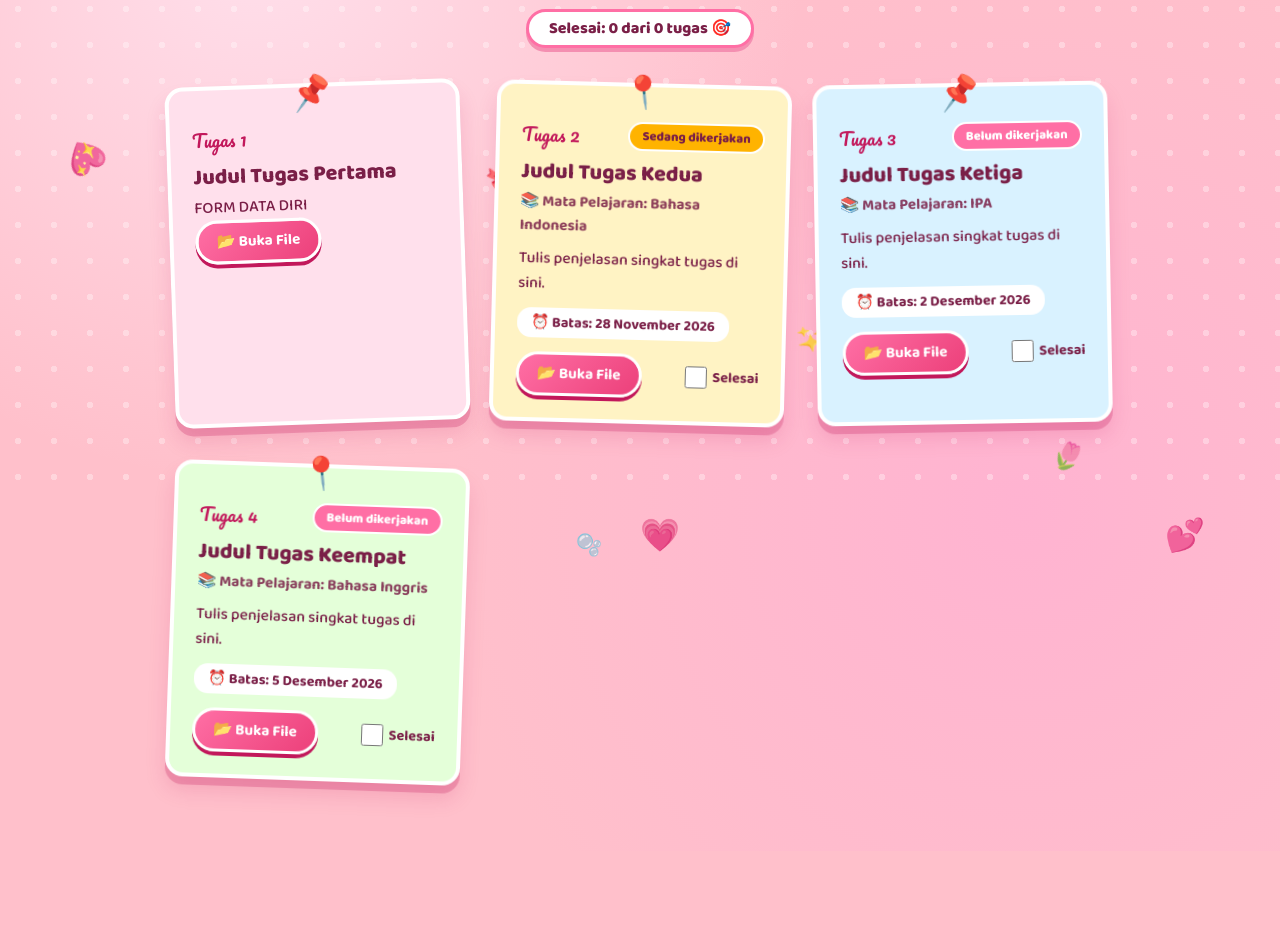
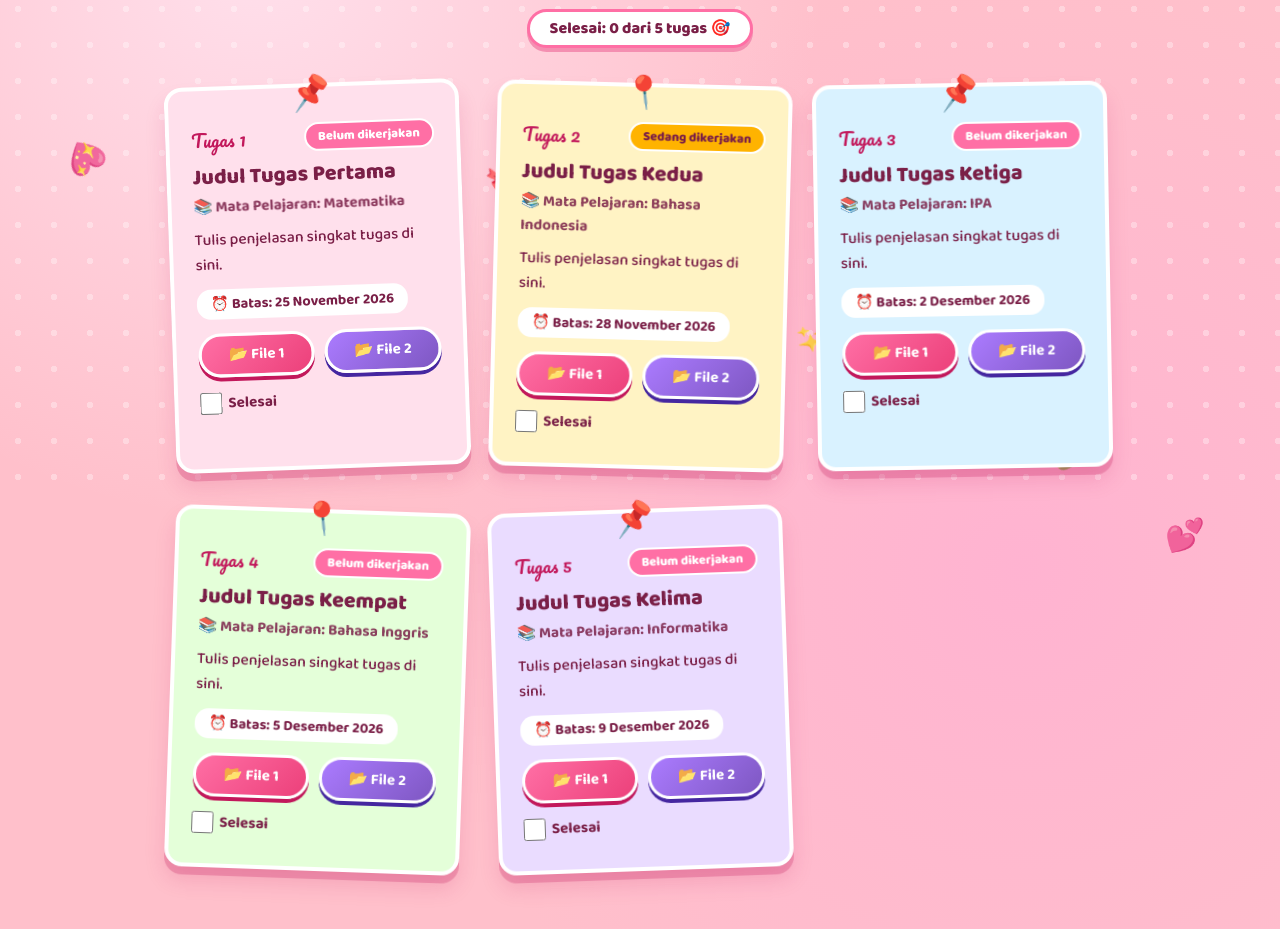
Before and after one commit to syahmiranayla1/syamiranayla, a plain HTML site: page tugas.html in a window 1280 px wide. Shown: the part 297-1226 px from the top of the page. Before the commit the page ends 1148 px from the top, so only its background shows below. Drawn offline with Linux system fonts and the light colour scheme.

Commit message:
Update tugas.html

```diff
--- a/tugas.html
+++ b/tugas.html
@@ -225,20 +225,20 @@
       margin-bottom: 14px;
     }
 
-    .aksi {
+    /* dua tombol file */
+    .file-baris {
       display: flex;
-      align-items: center;
-      justify-content: space-between;
       gap: 10px;
-      flex-wrap: wrap;
+      margin-bottom: 14px;
     }
 
     .tombol {
-      display: inline-block;
+      flex: 1;
+      text-align: center;
       text-decoration: none;
       color: #fff;
       background: linear-gradient(135deg, #ff6fa5, #ec407a);
-      padding: 7px 18px;
+      padding: 7px 10px;
       border-radius: 25px;
       font-weight: 700;
       font-size: 0.95rem;
@@ -247,9 +247,18 @@
       transition: transform 0.2s, box-shadow 0.2s;
     }
 
+    .tombol.dua {
+      background: linear-gradient(135deg, #ab7bff, #7e57c2);
+      box-shadow: 0 4px 0 #4527a0;
+    }
+
     .tombol:hover {
       transform: translateY(-3px) rotate(-2deg);
       box-shadow: 0 7px 0 #c2185b;
+    }
+
+    .tombol.dua:hover {
+      box-shadow: 0 7px 0 #4527a0;
     }
 
     .tombol:active {
@@ -257,13 +266,17 @@
       box-shadow: 0 2px 0 #c2185b;
     }
 
+    .tombol.dua:active {
+      box-shadow: 0 2px 0 #4527a0;
+    }
+
     /* centang selesai */
     .centang {
-      display: flex;
+      display: inline-flex;
       align-items: center;
       gap: 6px;
       font-weight: 700;
-      font-size: 0.9rem;
+      font-size: 0.95rem;
       cursor: pointer;
       user-select: none;
     }
@@ -283,8 +296,8 @@
 
     .stempel {
       position: absolute;
-      bottom: 62px;
-      right: 14px;
+      bottom: 16px;
+      right: 16px;
       font-size: 3rem;
       transform: rotate(-15deg) scale(0);
       transition: transform 0.35s;
@@ -394,8 +407,9 @@
 
   <!--
     CARA GANTI FILE TUGAS:
-    Ubah nama file di href="tugas1.pdf" sesuai file tugasmu.
-    Taruh file (PDF / Word / PPT / gambar) di folder yang sama dengan tugas.html.
+    Tiap tugas punya 2 file: File 1 (merah muda) dan File 2 (ungu).
+    Ubah nama file di href="tugas1-file1.pdf" dan href="tugas1-file2.pdf".
+    Taruh semua file di folder yang sama dengan halaman ini.
   -->
   <div class="grid">
 
@@ -404,12 +418,17 @@
       <span class="stempel">✅</span>
       <div class="atas">
         <span class="nomor">Tugas 1</span>
+        <span class="status belum">Belum dikerjakan</span>
       </div>
       <h3>Judul Tugas Pertama</h3>
-      <p class="Data Diri">FORM DATA DIRI</p>
-      <div class="aksi">
-        <a class="tombol" href="https://forms.gle/EKQUfj7wvx6LcBf98" target="_blank">📂 Buka File</a>
+      <p class="mapel">📚 Mata Pelajaran: Matematika</p>
+      <p class="deskripsi">Tulis penjelasan singkat tugas di sini.</p>
+      <span class="deadline">⏰ Batas: 25 November 2026</span>
+      <div class="file-baris">
+        <a class="tombol" href="tugas1-file1.pdf" target="_blank">📂 File 1</a>
+        <a class="tombol dua" href="tugas1-file2.pdf" target="_blank">📂 File 2</a>
       </div>
+      <label class="centang"><input type="checkbox"> Selesai</label>
     </div>
 
     <div class="tugas c2">
@@ -423,10 +442,11 @@
       <p class="mapel">📚 Mata Pelajaran: Bahasa Indonesia</p>
       <p class="deskripsi">Tulis penjelasan singkat tugas di sini.</p>
       <span class="deadline">⏰ Batas: 28 November 2026</span>
-      <div class="aksi">
-        <a class="tombol" href="tugas2.pdf" target="_blank">📂 Buka File</a>
-        <label class="centang"><input type="checkbox"> Selesai</label>
+      <div class="file-baris">
+        <a class="tombol" href="tugas2-file1.pdf" target="_blank">📂 File 1</a>
+        <a class="tombol dua" href="tugas2-file2.pdf" target="_blank">📂 File 2</a>
       </div>
+      <label class="centang"><input type="checkbox"> Selesai</label>
     </div>
 
     <div class="tugas c3">
@@ -440,10 +460,11 @@
       <p class="mapel">📚 Mata Pelajaran: IPA</p>
       <p class="deskripsi">Tulis penjelasan singkat tugas di sini.</p>
       <span class="deadline">⏰ Batas: 2 Desember 2026</span>
-      <div class="aksi">
-        <a class="tombol" href="tugas3.pdf" target="_blank">📂 Buka File</a>
-        <label class="centang"><input type="checkbox"> Selesai</label>
+      <div class="file-baris">
+        <a class="tombol" href="tugas3-file1.pdf" target="_blank">📂 File 1</a>
+        <a class="tombol dua" href="tugas3-file2.pdf" target="_blank">📂 File 2</a>
       </div>
+      <label class="centang"><input type="checkbox"> Selesai</label>
     </div>
 
     <div class="tugas c4">
@@ -457,10 +478,29 @@
       <p class="mapel">📚 Mata Pelajaran: Bahasa Inggris</p>
       <p class="deskripsi">Tulis penjelasan singkat tugas di sini.</p>
       <span class="deadline">⏰ Batas: 5 Desember 2026</span>
-      <div class="aksi">
-        <a class="tombol" href="tugas4.pdf" target="_blank">📂 Buka File</a>
-        <label class="centang"><input type="checkbox"> Selesai</label>
+      <div class="file-baris">
+        <a class="tombol" href="tugas4-file1.pdf" target="_blank">📂 File 1</a>
+        <a class="tombol dua" href="tugas4-file2.pdf" target="_blank">📂 File 2</a>
       </div>
+      <label class="centang"><input type="checkbox"> Selesai</label>
+    </div>
+
+    <div class="tugas c5">
+      <span class="pin">📌</span>
+      <span class="stempel">✅</span>
+      <div class="atas">
+        <span class="nomor">Tugas 5</span>
+        <span class="status belum">Belum dikerjakan</span>
+      </div>
+      <h3>Judul Tugas Kelima</h3>
+      <p class="mapel">📚 Mata Pelajaran: Informatika</p>
+      <p class="deskripsi">Tulis penjelasan singkat tugas di sini.</p>
+      <span class="deadline">⏰ Batas: 9 Desember 2026</span>
+      <div class="file-baris">
+        <a class="tombol" href="tugas5-file1.pdf" target="_blank">📂 File 1</a>
+        <a class="tombol dua" href="tugas5-file2.pdf" target="_blank">📂 File 2</a>
+      </div>
+      <label class="centang"><input type="checkbox"> Selesai</label>
     </div>
 
   </div>
@@ -497,3 +537,4 @@
   </script>
 
 </body>
+</html>
```
